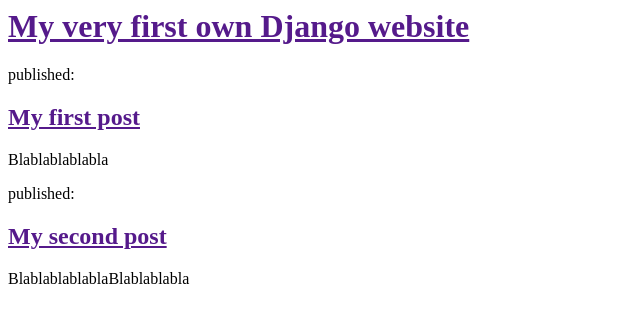
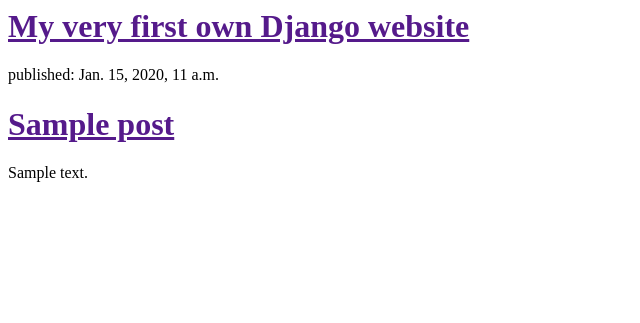
Before and after one commit to anezkamll/my_first_blog, a Django app: template blog/templates/blog/post_list.html in a window 1280 px wide. Shown: the top 323 px of the page, without its empty margins (0-640 px from the left). Run offline with Django 3.2, Linux system fonts and the light colour scheme; the template is opened without the code that fills it: values that come from a table or form of the project are taken from there, others are empty; tables that the repository leaves empty hold one stand-in row (values such as "Sample post").

Commit message:
Modified templates to display posts from database

```diff
--- a/blog/templates/blog/post_list.html
+++ b/blog/templates/blog/post_list.html
@@ -7,16 +7,12 @@
 			<h1><a href="">My very first own Django website</a></h2>
 		</div>
 
-		<div>
-			<p>published:</p>
-			<h2><a href="">My first post</a></h2>
-			<p>Blablablablabla</p>
-		</div>
-
-		<div>
-			<p>published:</p>
-			<h2><a href="">My second post</a></h2>
-			<p>BlablablablablaBlablablabla</p>
-		</div>
+		{% for post in posts %}
+			<div>
+				<p>published: {{ post.published_date }}</p>
+				<h1><a href="">{{ post.title }}</a></h1>
+				<p>{{ post.text|linebreaks }}</p>
+			</div>
+		{% endfor %}
 	</body>
 </html>
--- a/blog/views.py
+++ b/blog/views.py
@@ -1,4 +1,7 @@
 from django.shortcuts import render
+from django.utils import timezone
+from .models import Post
 
 def post_list(request):
-	return render(request, 'blog/post_list.html', {})
+	posts = Post.objects.filter(published_date__lte=timezone.now()).order_by('published_date')
+	return render(request, 'blog/post_list.html', {'posts': posts})
```
